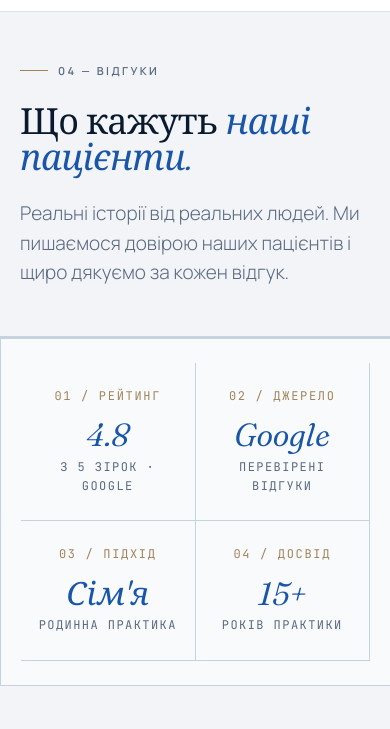
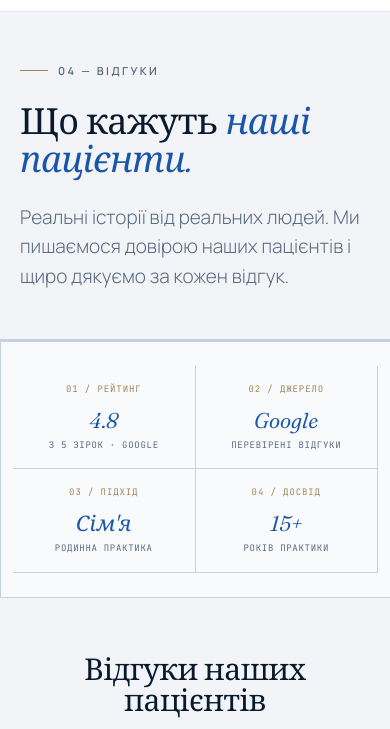
Before and after one commit to prydatkoo/sladent-website, a plain HTML site: page reviews.html in a window 390 px wide. Shown: the part 61-790 px from the top of the page. Drawn offline with Linux system fonts and the light colour scheme.

Commit message:
Polish pass: mobile overflow fixes + image compression
- Reviews stats grid (was overflowing on mobile): switched to flexbox
  with explicit 50% width on items, hard-capped body to 100vw.
- Sub-page hero h1s (services/contact/team/reviews/about/404): smaller
  clamp on mobile + overflow-wrap: break-word so long Cyrillic words
  no longer hug or clip the right edge.
- 404 page: tighter padding, smaller h1, full-width stacked CTA buttons.
- Compressed images/surgery6.jpg (6.7MB → 319KB) and surgery7.jpg
  (6.7MB → 295KB) — both used in homepage carousel. ~13MB saved.
- Deleted unused images/photo1.jpg (5.5MB).

Co-Authored-By: Claude Opus 4.7 <noreply@anthropic.com>

```diff
--- a/style.css
+++ b/style.css
@@ -2987,6 +2987,88 @@ footer[role="contentinfo"] {
 .text-center { text-align: center; }
 
 /* -------------------------------------------------------------------------
+   Final mobile overflow patch — keep this LAST so it wins specificity
+   ------------------------------------------------------------------------- */
+@media (max-width: 720px) {
+  /* Sub-page hero h1s were clipping at the right edge. Allow word-break,
+     give them the full container width, and dial the size down a touch. */
+  .about-hero-content h1,
+  .services-hero-content h1,
+  .team-hero-content h1,
+  .reviews-hero-content h1,
+  .contact-hero-content h1,
+  .page-hero h1 {
+    font-size: clamp(1.875rem, 8.5vw, 2.625rem);
+    line-height: 1.05;
+    max-width: 100%;
+    overflow-wrap: break-word;
+    word-wrap: break-word;
+    hyphens: auto;
+  }
+
+  /* Hard cap: ensure body never exceeds viewport width */
+  html { overflow-x: hidden; }
+  body { width: 100vw; max-width: 100vw; overflow-x: hidden; }
+
+  /* Reviews section — entire section constrained */
+  .reviews-stats-section,
+  .reviews-hero-section,
+  .reviews-hero-content,
+  .stats-container {
+    max-width: 100vw !important;
+    box-sizing: border-box !important;
+  }
+
+  .stats-container {
+    display: flex !important;
+    flex-wrap: wrap !important;
+    grid-template-columns: none !important;
+    width: 100% !important;
+    padding: 1.5rem 0.75rem !important;
+    margin: 0 !important;
+  }
+  .stat-item {
+    flex: 0 0 50% !important;
+    width: 50% !important;
+    max-width: 50% !important;
+    box-sizing: border-box !important;
+    padding: 1rem 0.5rem !important;
+    min-width: 0;
+    overflow: hidden;
+  }
+  .stat-item .stat-number {
+    font-size: clamp(1.25rem, 5.5vw, 1.875rem) !important;
+    overflow-wrap: break-word;
+    word-break: break-word;
+  }
+  .stat-icon { font-size: 0.5625rem !important; letter-spacing: 0.1em; }
+  .stat-item .stat-label { font-size: 0.5625rem; letter-spacing: 0.08em; }
+
+  /* 404 — h1 was clipping + buttons exceeded viewport width */
+  .error-page { padding: 7rem 1rem 3rem; }
+  .error-content { max-width: 100%; width: 100%; }
+  .error-number { font-size: clamp(5rem, 22vw, 9rem); }
+  .error-content h1 {
+    font-size: clamp(1.5rem, 7vw, 2rem);
+    line-height: 1.15;
+    overflow-wrap: break-word;
+  }
+  .error-content p { font-size: 1rem; }
+  .error-page .cta-buttons {
+    flex-direction: column;
+    width: 100%;
+    max-width: 22rem;
+    margin: 0 auto;
+    gap: 0.65rem;
+  }
+  .error-page .cta-buttons .btn {
+    width: 100%;
+    justify-content: center;
+    padding: 1rem 1.25rem;
+  }
+}
+
+/* -------------------------------------------------------------------------
    25. Section eyebrow (centered, reusable)
    ------------------------------------------------------------------------- */
 .section-eyebrow {
```
Also changed, not shown: 3 other files.
